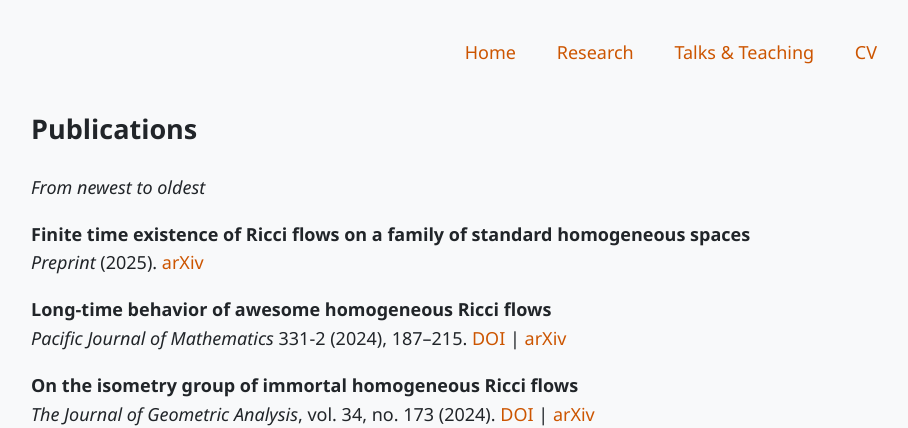
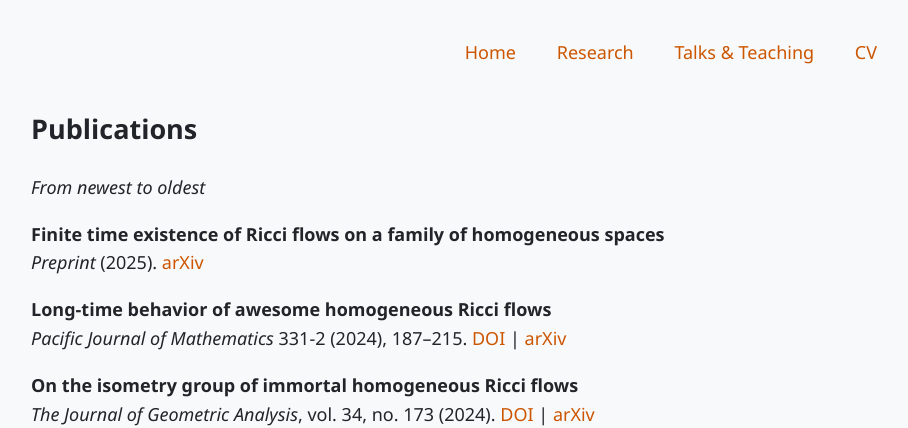
Before and after one commit to r-saraujo/r-saraujo.github.io, a Jekyll site: the page built from research.md, in a window 1280 px wide. Shown: the top 428 px of the page, without its empty margins (159-1067 px from the left). Built offline with Jekyll 4.4.1, drawn with Linux system fonts in a browser that asks for light colours.

Commit message:
Update research.md

```diff
--- a/research.md
+++ b/research.md
@@ -7,7 +7,7 @@ permalink: /research.html
 ## Publications
 *From newest to oldest*
 
-- **Finite time existence of Ricci flows on a family of standard homogeneous spaces**
+- **Finite time existence of Ricci flows on a family of homogeneous spaces**
   *Preprint* (2025).
   [arXiv](https://arxiv.org/placeholder)
 
```
